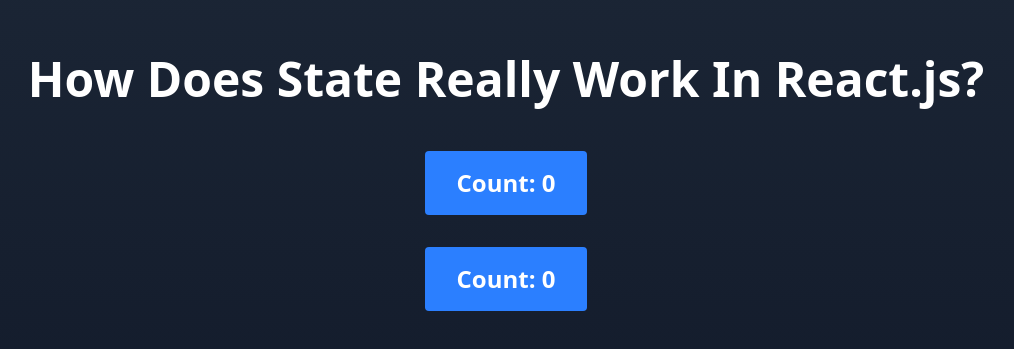
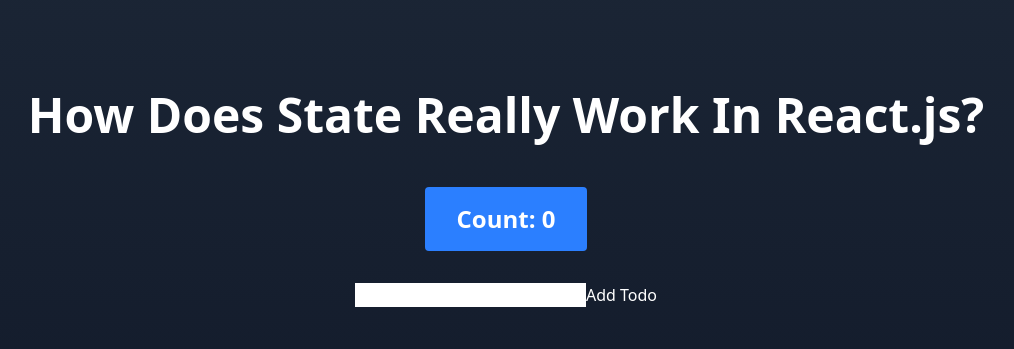
Before and after one commit to addcx1developer/essential-react-hooks-250822, a React (Vite) app: page / in a window 1280 px wide. Shown: the part 201-550 px from the top of the page, without its empty margins (134-1148 px from the left). Built offline with nearby package versions, Linux system fonts and the light colour scheme.

Commit message:
add todo component

```diff
--- a/src/components/ReactState.jsx
+++ b/src/components/ReactState.jsx
@@ -1,11 +1,12 @@
 import CountComponent from "./CountComponent"
+import TodoComponent from "./TodoComponent"
 
 export default function ReactState() {
   return (
     <div className="min-h-screen bg-gradient-to-b from-gray-800 to-gray-900 text-white flex flex-col items-center justify-center p-8">
       <h1 className="text-5xl font-bold mb-12">How Does State Really Work In React.js?</h1>
       <CountComponent />
-      <CountComponent />
+      <TodoComponent />
     </div>
   )
 }
--- /dev/null
+++ b/src/components/TodoComponent.jsx
@@ -0,0 +1,33 @@
+import { useState } from "react"
+
+export default function TodoComponent() {
+  const [todoList, setTodoList] = useState([])
+  const [todoInput, setTodoInput] = useState("")
+
+  const handleAddTodo = () => {
+    setTodoList((previousTodos) => [
+      ...previousTodos,
+      todoInput
+    ])
+    setTodoInput("")
+  }
+
+  return (
+    <div>
+      <input
+        className="bg-white text-black"
+        type="text"
+        value={todoInput}
+        onChange={(event) => setTodoInput(event.target.value)}
+      />
+      <button onClick={handleAddTodo}>
+        Add Todo
+      </button>
+      <ul>
+        {todoList.map((todo) => (
+          <li key={todo}>{todo}</li>
+        ))}
+      </ul>
+    </div>
+  )
+}
```
